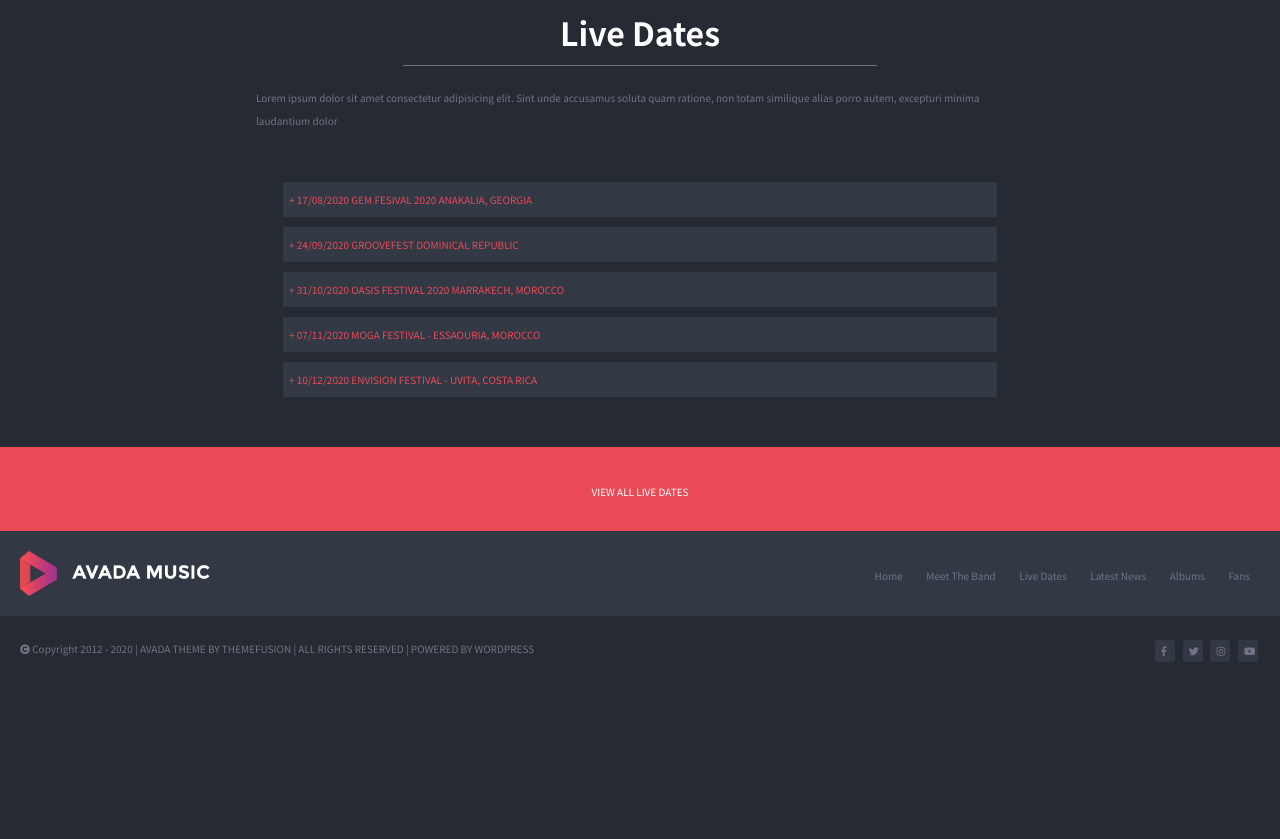
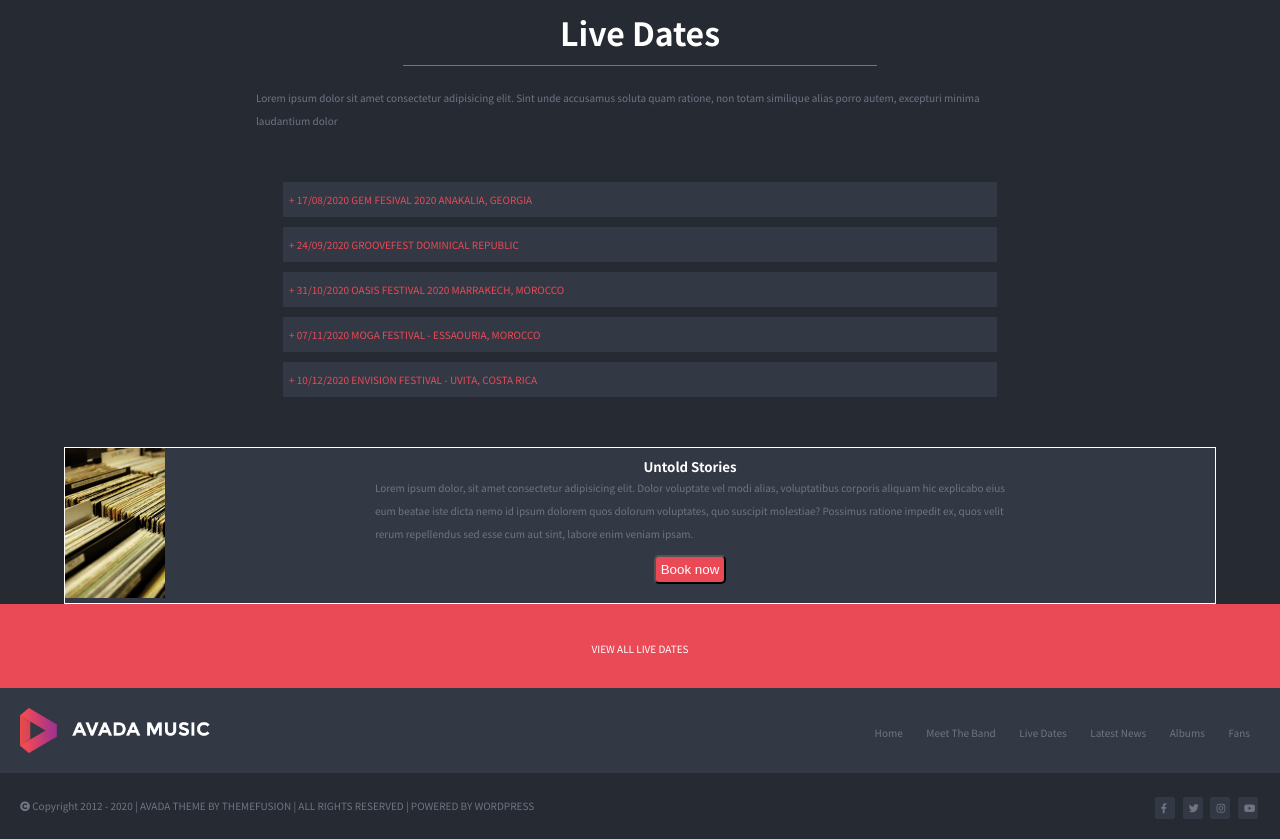
Before and after one commit to Cargalher/proj-html-vuejs, a PHP site: page / in a window 1280 px wide. Shown: the part 2749-3588 px from the top of the page. Before the commit the page ends 3411 px from the top, so only its background shows below. Run offline with PHP 8.4, Linux system fonts and the light colour scheme; some libraries are stand-ins or nearby versions.

Commit message:
making accordion to section 5

```diff
--- a/dist/css/app.css
+++ b/dist/css/app.css
@@ -291,6 +291,29 @@ main .live_dates .dates i {
   margin-right: 10px;
   color: white;
 }
+main .live_dates .accordion {
+  display: flex;
+  align-items: center;
+  width: 90%;
+  margin: auto;
+  background-color: #323844;
+  border: 1px solid white;
+}
+main .live_dates .accordion p {
+  text-align: left;
+}
+main .live_dates .accordion .info_accordion {
+  display: flex;
+  flex-direction: column;
+  align-items: center;
+}
+main .live_dates .accordion .info_accordion button {
+  background-color: #EA4A56;
+  color: white;
+  border-radius: 5px;
+  padding: 5px;
+  margin: 10px;
+}
 main .view_dates {
   background-color: #EA4A56;
   padding: 30px;
--- a/dist/js/app.js
+++ b/dist/js/app.js
@@ -35,9 +35,17 @@ var app = new Vue({
       date: "07/11/2020 moga festival - essaouria, morocco"
     }, {
       date: "10/12/2020 envision festival - uvita, costa rica"
-    }]
+    }],
+    showAccordion: false,
+    accordion: []
   },
-  methods: function methods() {},
+  methods: function methods() {
+    openAccordion(index);
+    this.festival[this.accordion].dates.push({
+      status: 'sent',
+      text: this.newMessage
+    });
+  },
   mounted: function mounted() {}
 });
 
--- a/index.html
+++ b/index.html
@@ -169,8 +169,19 @@
                     v-for="(element, index) in festivals">
                         + {{element.date}}
                     </p>
+
                 </div>
+                <div class="accordion">
+                    <div>
+                        <img  width="100" src="./dist/img/blog-post4-400x600.jpg" alt="">
+                    </div>
+                    <div class="info_accordion">
+                        <h5>Untold Stories</h5>
+                        <p  class="dates_container"> Lorem ipsum dolor, sit amet consectetur adipisicing elit. Dolor voluptate vel modi alias, voluptatibus corporis aliquam hic explicabo eius eum beatae iste dicta nemo id ipsum dolorem quos dolorum voluptates, quo suscipit molestiae? Possimus ratione impedit ex, quos velit rerum repellendus sed esse cum aut sint, labore enim veniam ipsam.</p>
+                        <button>Book now</button>
+                    </div>
 
+                </div>
             </section>
             <!--/5. section Live Dates -->
             <!--6. section view all live dates -->
--- a/src/partials/_main.scss
+++ b/src/partials/_main.scss
@@ -233,6 +233,32 @@ main{
                 color: white;
             }
         }
+        .accordion{
+            display: flex;
+            align-items: center;
+            width: 90%;
+            margin: auto;
+            background-color:$bg_section_one ;
+            border: 1px solid white;
+            // display: none;
+
+            p{
+                text-align: left;
+            }
+            .info_accordion{
+                display: flex;
+                flex-direction: column;
+                align-items: center;
+
+                button{
+                    background-color:$color_btn_album ;
+                    color: white;
+                    border-radius: 5px;
+                    padding:5px;
+                    margin: 10px;
+                }
+            }
+        }
     }
     // section 6
     .view_dates{
```
Also changed, not shown: src/app.js (+9 -0 lines).
